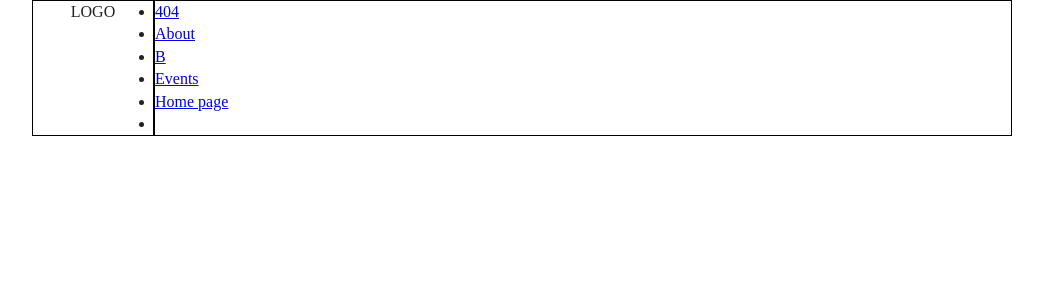
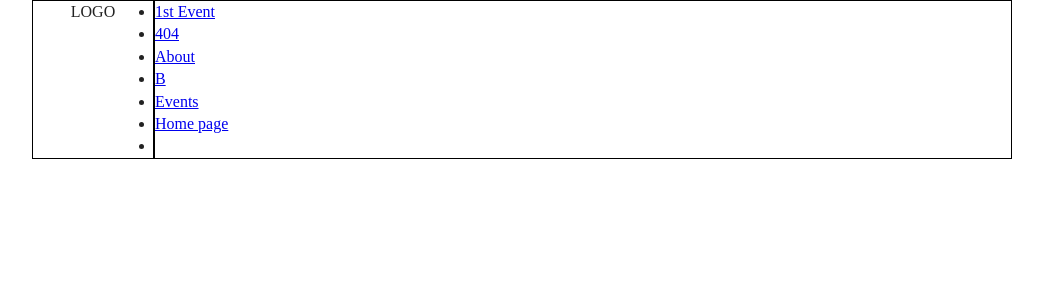
Before and after one commit to riyaadh47/hilary, a Jekyll site: the page built from index.html, in a window 1280 px wide. Shown: the top 300 px of the page, without its empty margins (118-1161 px from the left). Built offline with Jekyll 4.4.1, drawn with Linux system fonts in a browser that asks for light colours.

Commit message:
Update from Forestry.io - Updated 1st-event.md

```diff
--- a/1st-event.md
+++ b/1st-event.md
@@ -2,6 +2,6 @@
 title: 1st Event
 layout: default
 date: 2018-08-06 16:50:00 +0200
-published: false
 
 ---
+This is my 1st event
```
